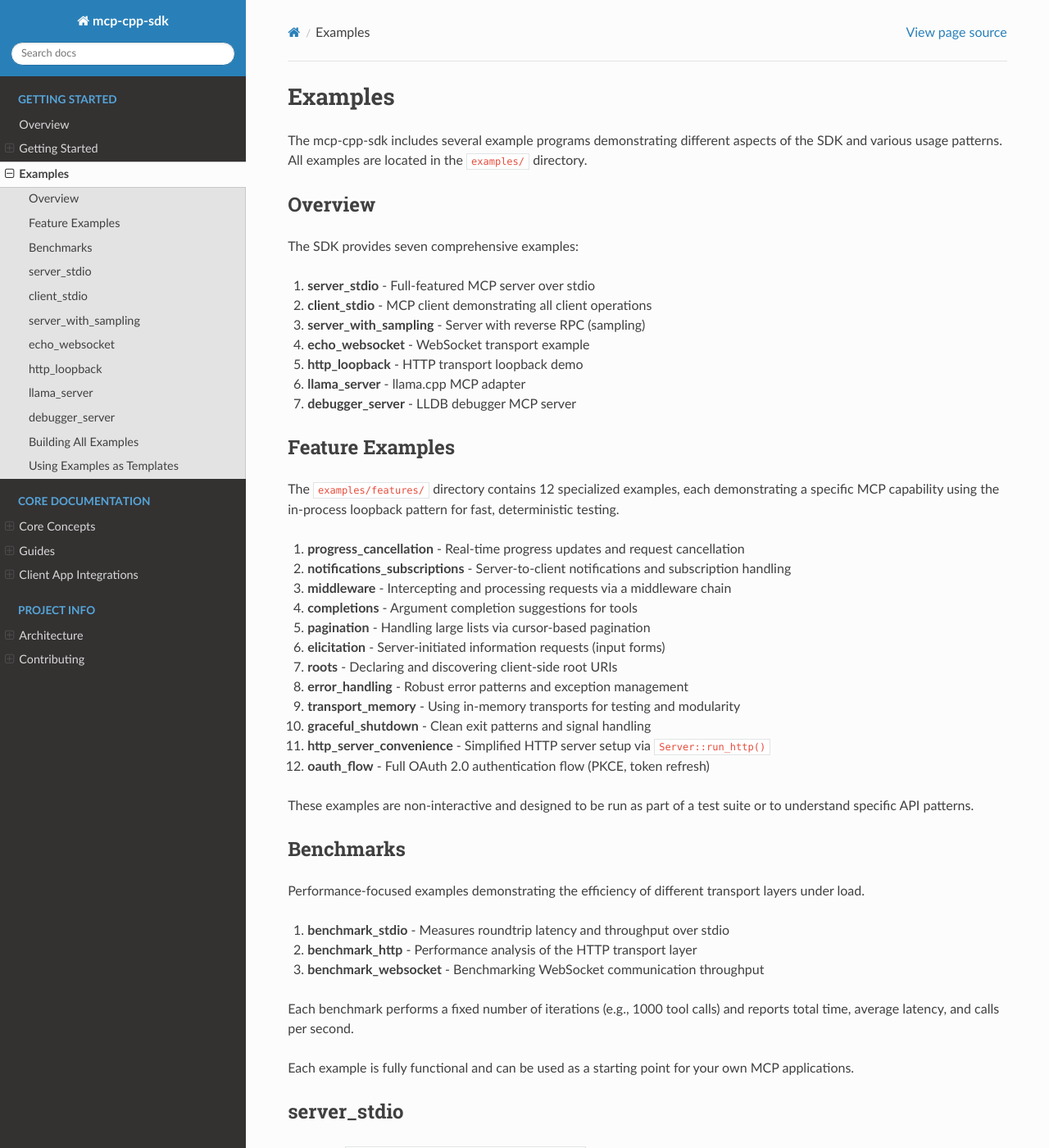
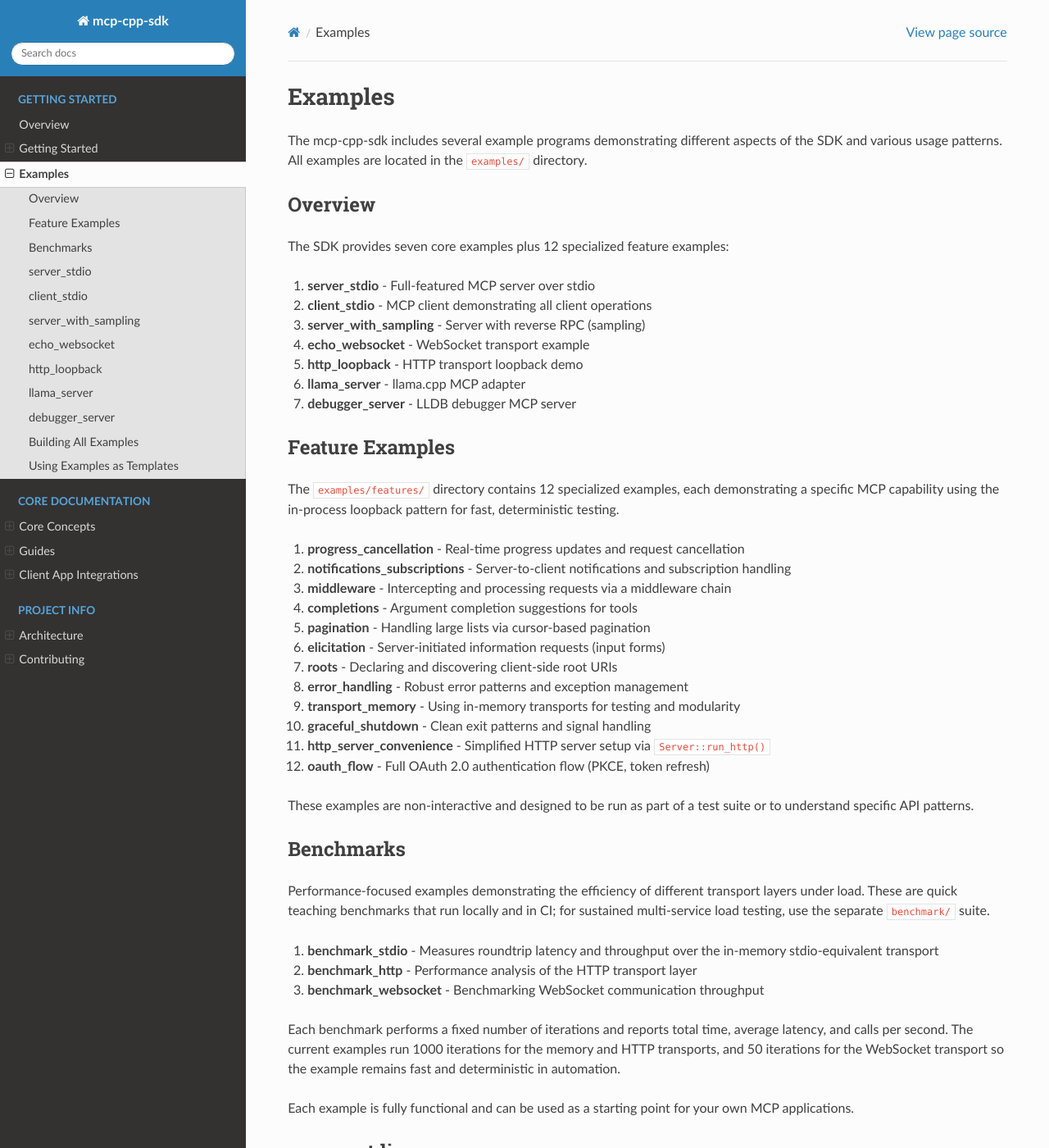
Before and after one commit to yurirocha15/mcp-cpp-sdk, a Sphinx documentation site: the page built from docs/examples.rst, in a window 1280 px wide and 1400 px high. Shown: the whole window at 82% size. Built offline with Sphinx 7.4.7 and the Read the Docs theme 3.1.0, drawn with Linux system fonts in a browser that asks for light colours; pages that are not in the unit, such as notebooks, are missing from menus; some of the changed text lies outside the part shown.

Commit message:
docs: correct transport and error handling guidance

```diff
--- a/docs/examples.rst
+++ b/docs/examples.rst
@@ -8,7 +8,7 @@
 Overview
 --------
 
-The SDK provides seven comprehensive examples:
+The SDK provides seven core examples plus 12 specialized feature examples:
 
 1. **server_stdio** - Full-featured MCP server over stdio
 2. **client_stdio** - MCP client demonstrating all client operations
@@ -45,14 +45,18 @@
 ----------
 
 Performance-focused examples demonstrating the efficiency of different transport
-layers under load.
+layers under load. These are quick teaching benchmarks that run locally and in
+CI; for sustained multi-service load testing, use the separate ``benchmark/``
+suite.
 
-1. **benchmark_stdio** - Measures roundtrip latency and throughput over stdio
+1. **benchmark_stdio** - Measures roundtrip latency and throughput over the in-memory stdio-equivalent transport
 2. **benchmark_http** - Performance analysis of the HTTP transport layer
 3. **benchmark_websocket** - Benchmarking WebSocket communication throughput
 
-Each benchmark performs a fixed number of iterations (e.g., 1000 tool calls)
-and reports total time, average latency, and calls per second.
+Each benchmark performs a fixed number of iterations and reports total time,
+average latency, and calls per second. The current examples run 1000 iterations
+for the memory and HTTP transports, and 50 iterations for the WebSocket
+transport so the example remains fast and deterministic in automation.
 
 Each example is fully functional and can be used as a starting point for your
 own MCP applications.
--- a/docs/guides/deployment.rst
+++ b/docs/guides/deployment.rst
@@ -62,11 +62,11 @@
 Signal Handling
 ~~~~~~~~~~~~~~~
 
-You should handle signals like ``SIGINT`` and ``SIGTERM`` to trigger the shutdown process. The SDK provides utility functions in ``mcp/detail/signal.hpp`` to assist with this.
+You should handle signals like ``SIGINT`` and ``SIGTERM`` to trigger the shutdown process. The SDK provides ``mcp::graceful_shutdown()`` in ``mcp/signal.hpp`` to close the transport and stop the ``io_context`` after in-flight work finishes or times out.
 
 .. literalinclude:: ../../examples/features/graceful_shutdown.cpp
    :language: cpp
-   :start-after: // ========== SIGNAL HANDLER COROUTINE ==========
+   :start-after: // ========== GRACEFUL SHUTDOWN (auto-triggered for CI/testing) ==========
    :end-before: // ========== SERVER COROUTINE ==========
    :dedent: 8
 
```
Also changed, not shown: other parts of docs/examples.rst (+8 -8 lines), other parts of docs/guides/deployment.rst (+1 -1 lines), docs/concepts/context.rst (+7 -5 lines), docs/concepts/tools.rst (+12 -9 lines), docs/concepts/transports.rst (+21 -11 lines), docs/guides/error-handling.rst (+10 -8 lines), examples/features/README.md.
